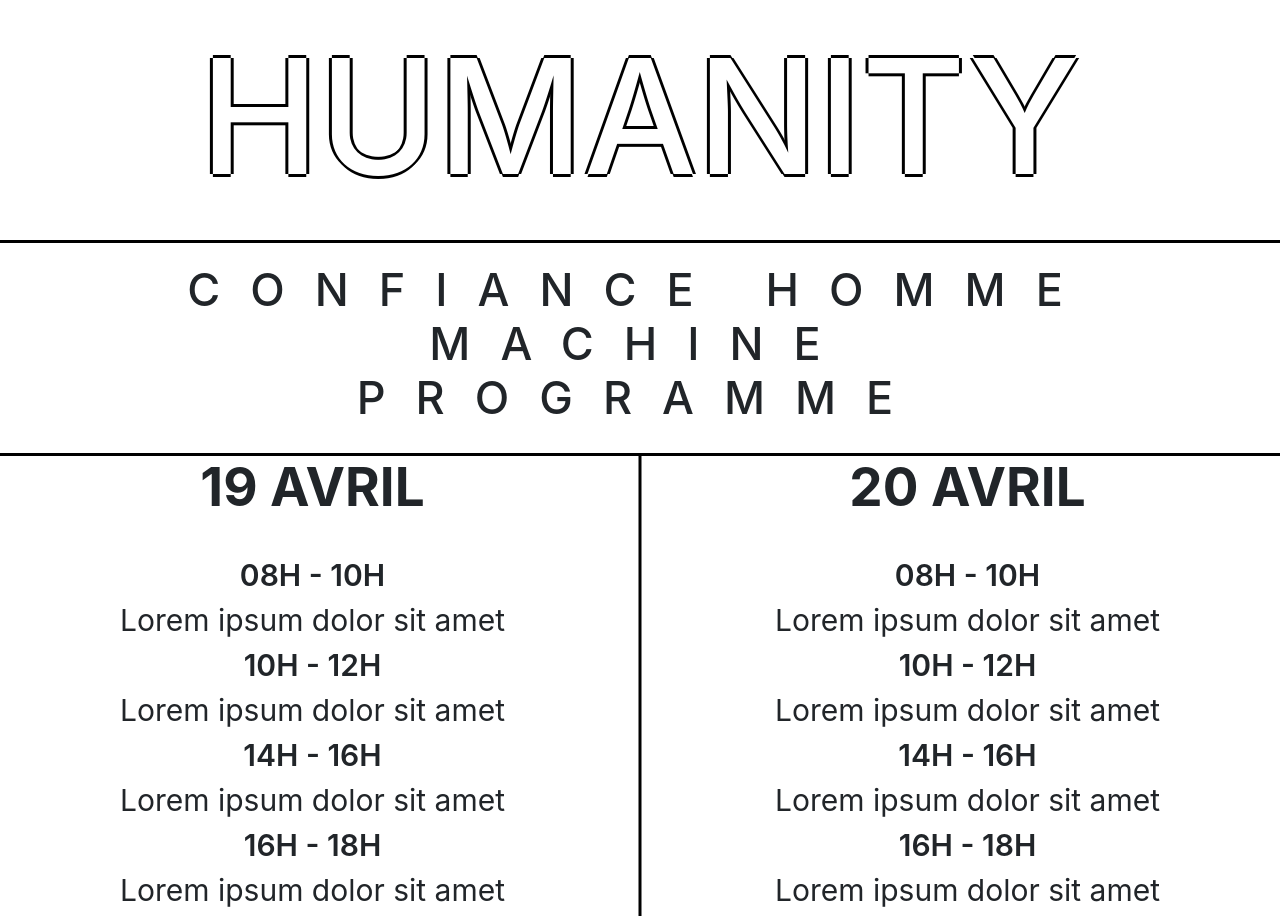
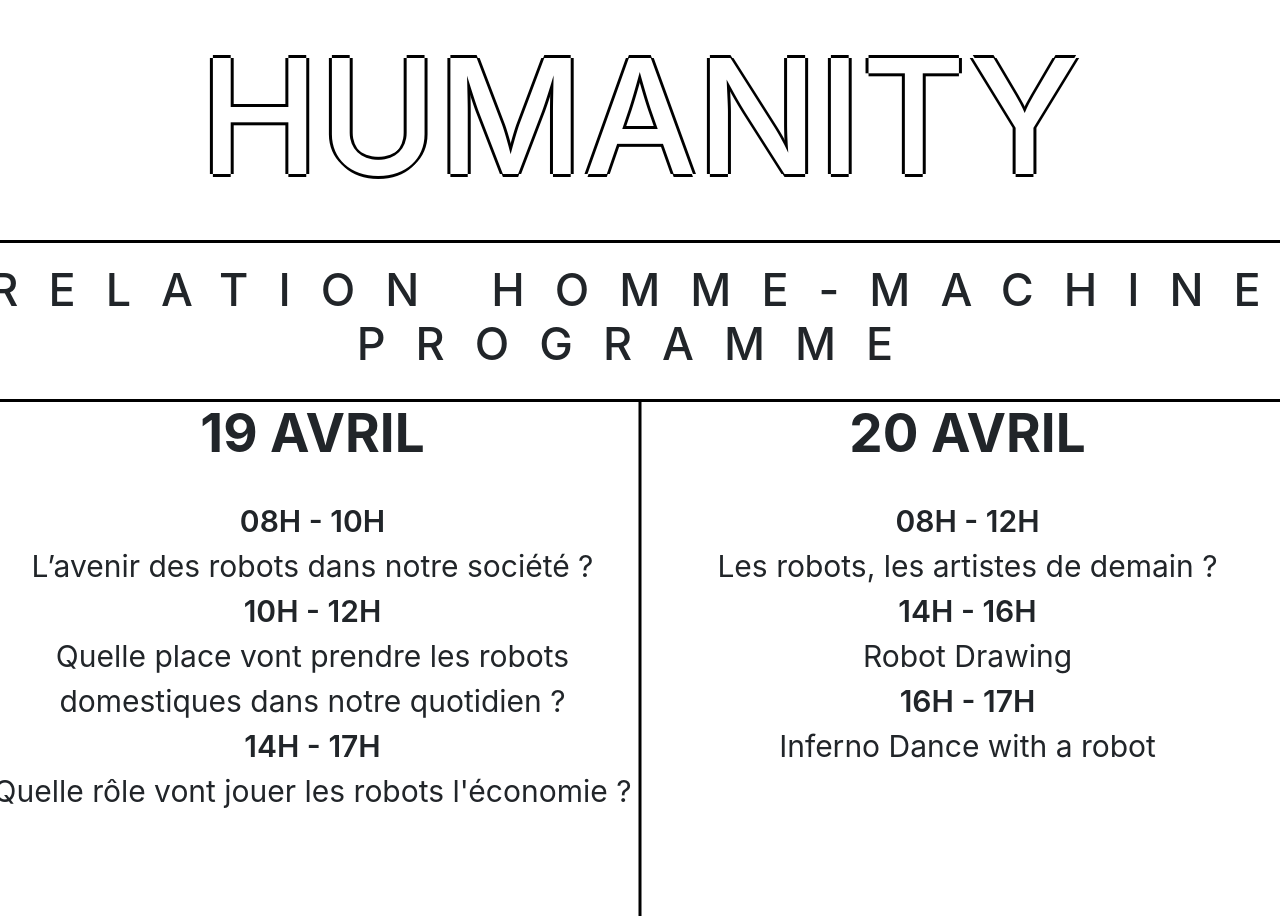
Before and after one commit to LennyBoughezala/ProjetWeb2, a plain HTML site: page programme.html in a window 1280 px wide. Shown: the top 916 px of the page. Drawn offline with nearby package versions, Linux system fonts and the light colour scheme.

Commit message:
first commit

```diff
--- a/css/style.css
+++ b/css/style.css
@@ -23,6 +23,10 @@ h4{
   font-size: 53px;
   font-weight: bold;
   margin-bottom: 33px;
+}
+a:hover{
+  text-decoration: none;
+  color: black;
 }
 
 .border-bt-row{
--- a/programme.html
+++ b/programme.html
@@ -16,14 +16,14 @@
     <div class="row border-bt-row p-0">
       <div class="col-12 p-0">
         <div class="text-center">
-          <h1>HUMANITY</h1>
+        <a href="index.html"><h1>HUMANITY</h1> </a>
         </div>
       </div>
     </div>
     <div class="row border-bt-row p-0">
       <div class="col-12 p-0">
         <div class="text-center">
-            <h2>CONFIANCE HOMME MACHINE <br>PROGRAMME</h2>
+            <h2>RELATION HOMME-MACHINE PROGRAMME</h2>
         </div>
       </div>
     </div>
@@ -38,27 +38,25 @@
           <div class="text-center">
             <h4>19 AVRIL</h4>
             <p class="m-0 houreProg">08H - 10H</p>
-            <p class="m-0">Lorem ipsum dolor sit amet</p>
+            <p class="m-0">L’avenir des robots dans notre société ?</p>
             <p class="m-0 houreProg">10H - 12H</p>
-            <p class="m-0">Lorem ipsum dolor sit amet</p>
-            <p class="m-0 houreProg">14H - 16H</p>
-            <p class="m-0">Lorem ipsum dolor sit amet</p>
-            <p class="m-0 houreProg">16H - 18H</p>
-            <p class="m-0">Lorem ipsum dolor sit amet</p>
+            <p class="m-0">Quelle place vont prendre les robots domestiques dans notre quotidien ?</p>
+            <p class="m-0 houreProg">14H - 17H</p>
+            <p class="m-0 mb-5 mb-md-0">Quelle rôle vont jouer les robots l'économie ?</p>
+
          </div>
         </div>
 <!-- COLONNE DROITE COLONNE DROITE COLONNE DROITE COLONNE DROITE COLONNE DROITE COLONNE DROITE COLONNE -->
         <div class="col-12 col-md-6 p-0">
           <div class="text-center">
             <h4 class="dateReplace">20 AVRIL</h4>
-            <p class="m-0 houreProg">08H - 10H</p>
-            <p class="m-0">Lorem ipsum dolor sit amet</p>
-            <p class="m-0 houreProg">10H - 12H</p>
-            <p class="m-0">Lorem ipsum dolor sit amet</p>
+            <p class="m-0 houreProg">08H - 12H</p>
+            <p class="m-0">Les robots, les artistes de demain ?</p>
             <p class="m-0 houreProg">14H - 16H</p>
-            <p class="m-0">Lorem ipsum dolor sit amet</p>
-            <p class="m-0 houreProg">16H - 18H</p>
-            <p class="m-0">Lorem ipsum dolor sit amet</p>
+            <p class="m-0">Robot Drawing </p>
+            <p class="m-0 houreProg">16H - 17H</p>
+            <p class="m-0">Inferno Dance with a robot</p>
+
           </div>
         </div>
       </div>
```
Also changed, not shown: index.html (+2 -2 lines), information.html (+5 -3 lines).
